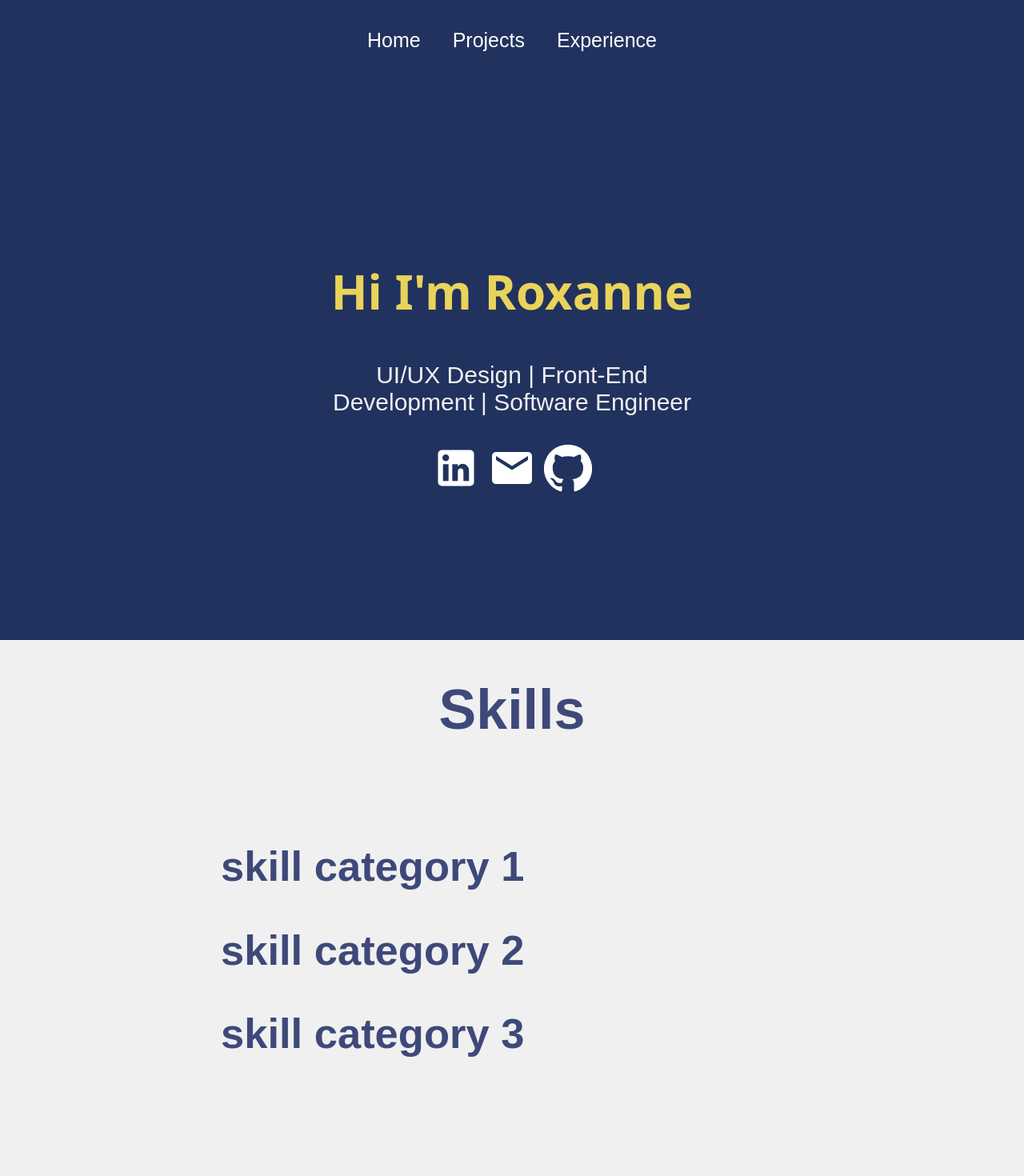
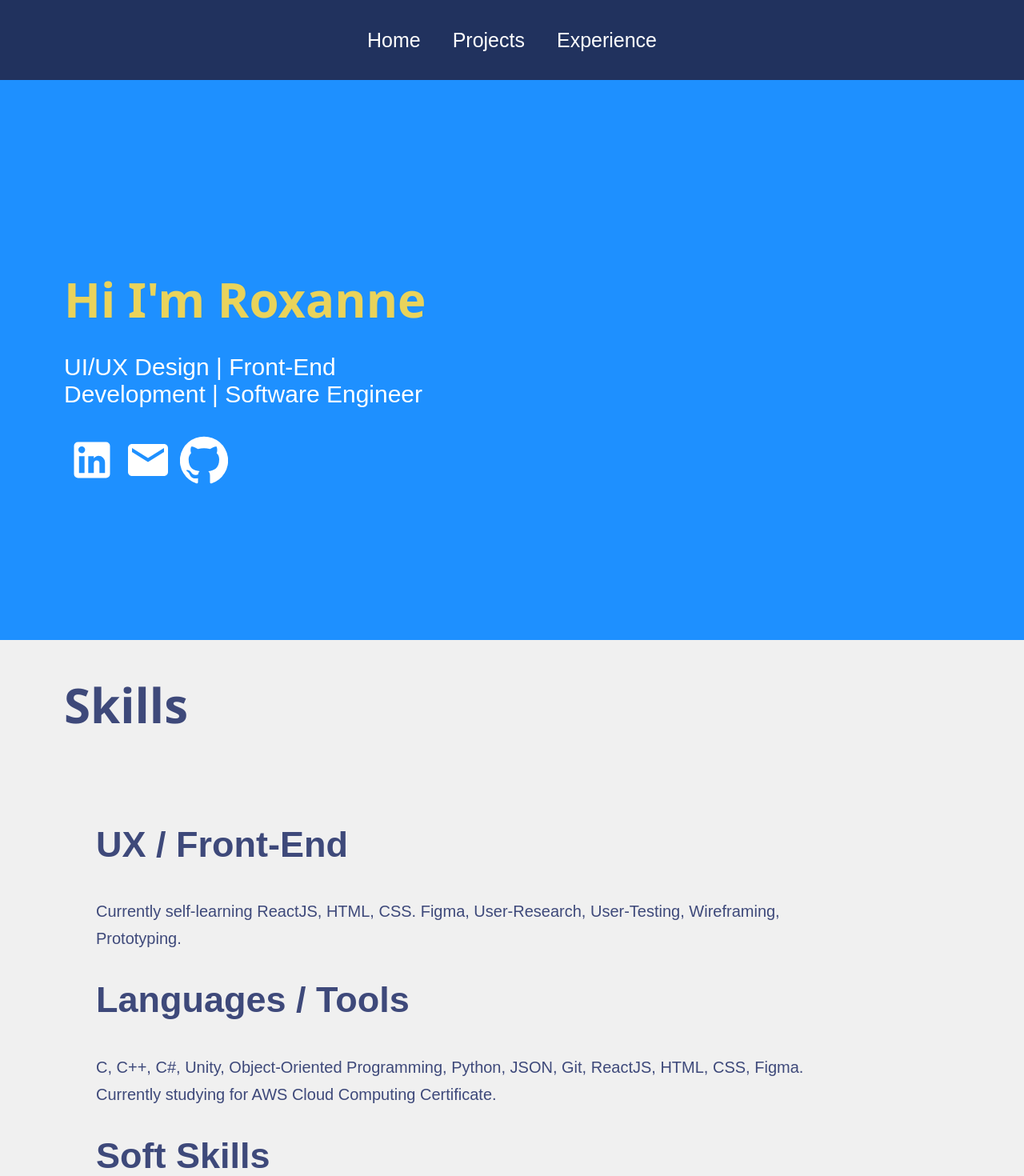
Before and after one commit to roxanneruan/ReactJS-Website, a React (Create React App) app: page / in a window 1280 px wide. Shown: the top 1470 px of the page at 80% size. Built offline with nearby package versions, Linux system fonts and the light colour scheme.

Commit message:
Update Home.js

```diff
--- a/src/Pages/Home.js
+++ b/src/Pages/Home.js
@@ -21,21 +21,21 @@ function Home() {
         <h1> Skills </h1>
         <ol className="list">
           <li className="item">
-            <h2> skill category 1</h2>
+            <h2> UX / Front-End </h2>
             <span>
-
+              Currently self-learning ReactJS, HTML, CSS. Figma, User-Research, User-Testing, Wireframing, Prototyping.
             </span>
           </li>
           <li className="item">
-            <h2> skill category 2</h2>
+            <h2> Languages / Tools </h2>
             <span>
-
+              C, C++, C#, Unity, Object-Oriented Programming, Python, JSON, Git, ReactJS, HTML, CSS, Figma. Currently studying for AWS Cloud Computing Certificate.
             </span>
           </li>
           <li className="item">
-            <h2> skill category 3</h2>
+            <h2> Soft Skills </h2>
             <span>
-
+              Teamwork, Collaboration, Communication, Empathy, Self-Learning.
             </span>
           </li>
         </ol>
--- a/src/pages/Projects.js
+++ b/src/pages/Projects.js
@@ -2,7 +2,10 @@ import React from 'react'
 
 function Projects() {
   return (
-    <div>Projects</div>
+    <div className="projects">
+      <h1> My Personal Projects</h1>
+      <div className="projectList"></div>
+    </div>
   )
 }
 
--- a/src/styles/Home.css
+++ b/src/styles/Home.css
@@ -8,6 +8,7 @@
     align-items: center;
     font-family: "Arial", sans-serif;
     color: #3e497a;
+    overflow-x: hidden; /* This took me so long to figure out but this hides the extra padding / x scroll */
 }
 
 /* about class with name, desc, and icons */
@@ -20,11 +21,11 @@
     display: flex;
     flex-direction: column; /* so makes text align in column / vertical direction */
     justify-content: center;
-    align-items: center;
-    text-align: center;
-    background-color: #21325e;
-    color: #f0f0f0; /* color itself is the text color */
-
+    align-items: flex-start; /* text aligned to the left */
+    text-align: left;
+    color: white; /* color itself is the text color */
+    padding-left: 10vh;
+    background-color:dodgerblue;
 }
 
 /* heading in about class (where Name is) */
@@ -32,7 +33,7 @@
     font-family: "Segoe UI", Tahmoa;
     font-size: 60px;
     color: #e9d35b;
-    height: 50px;
+    height: 30px;
 }
 
 .about .prompt {
@@ -50,21 +51,23 @@
 }
 
 .skills {
-    font-size: 35px;
+    font-size: 30px;
     width: 100%;
     display: flex;
-    justify-content: center;
+    justify-content: right;
     flex-direction: column;
-    align-items: center;
+    align-items: right;
+    padding-left: 10vh;
 }
 
 .skills h1 {
-    color: #3e497a
+    color: #3e497a;
+    font-family: "Segoe UI", Tahmoa;
 }
 
 .skills .list {
     list-style: none;
-    width: 60%;
+    width: 70%;
 }
 
 .list span {
@@ -84,8 +87,7 @@
     }
 
     .skills {
-        text-align: center;
-        font-size: 30px;
+        font-size: 25px;
     }
     .list {
         padding: 0;
```
Also changed, not shown: 1 other file (tests, documents, lock files or other folders).
